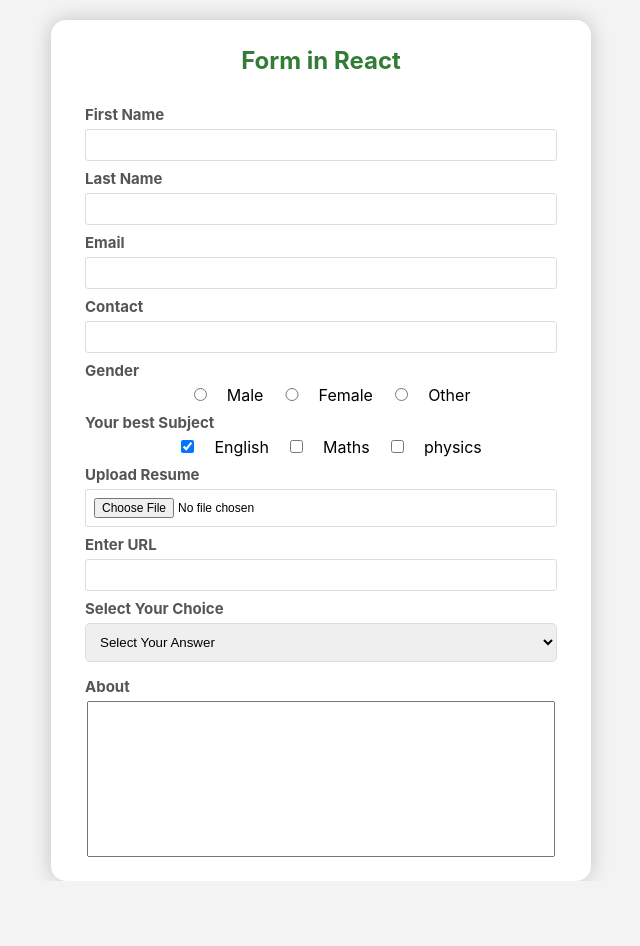
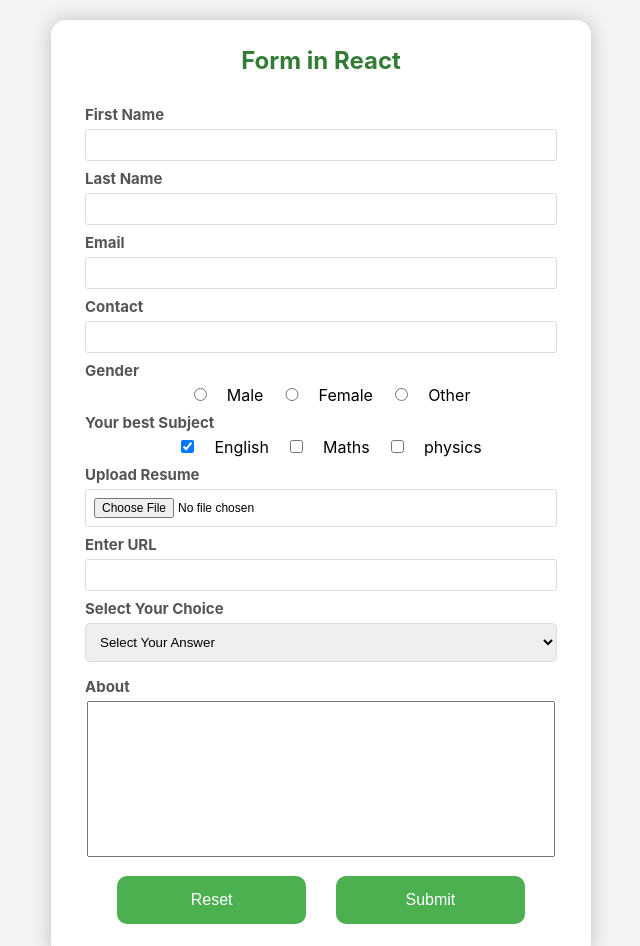
Before and after one commit to Ravindu156/Complete-React-Form, a React (Create React App) app in the folder myapp/: page / in a window 1280 px wide. Shown: the top 946 px of the page, without its empty margins (319-959 px from the left). Before the commit the page ends 881 px from the top, so only its background shows below. Built offline with nearby package versions, Linux system fonts and the light colour scheme.

Commit message:
Add form submission and reset functionality in App component

```diff
--- a/myapp/src/App.js
+++ b/myapp/src/App.js
@@ -18,6 +18,45 @@ function App() {
   const [url,setUrl]=useState();
   const [selectedOption,setSelectedOption]=useState("");
   const [about,setAbout]=useState("");
+
+const handleSubmit=(e)=>{
+  e.preventDefault();
+  console.log(
+    firstName,
+    lastName,
+    email,
+    contact,
+    selectedOption,
+    subjects,
+    resume,
+    url,
+    about
+
+  );
+}
+
+const handleSubjectChange=(sub)=>{
+  setSubjects((prev)=>({
+    ...prev,
+    [sub]:!prev[sub],
+  }))
+}
+
+const handleReset=()=>{
+  setFirstName("");
+  setLastName("");
+  setEmail("");
+  setContact("");
+  setGender("male");
+  setSubjects({
+    english:true,
+    maths:false,
+    physics:false,
+  })
+};
+
+
+
 
   return (
     <div className="App">
@@ -95,12 +134,15 @@ function App() {
     setAbout(e.target.value)
   }}
 
-
-
 ></textarea>
 
+<button type="reset" value="reset" onClick={()=>handleReset()}>
+  Reset
+</button>
 
-
+<button type="submit" value="submit" onClick={(e)=>handleSubmit(e)}>
+  Submit
+</button>
 
 
 
```
